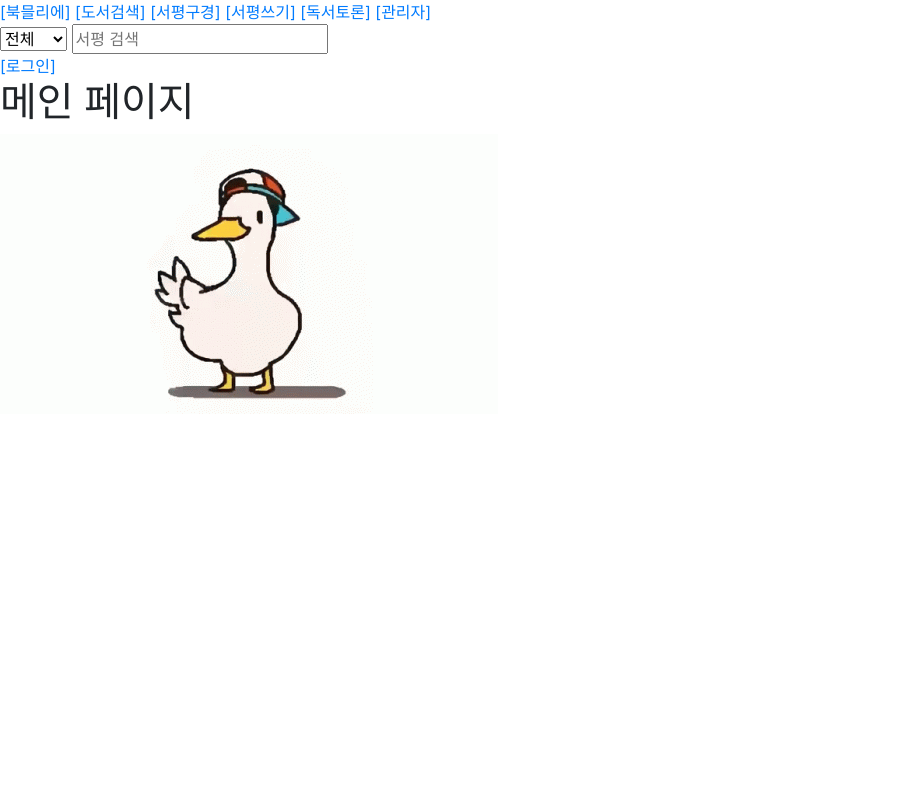
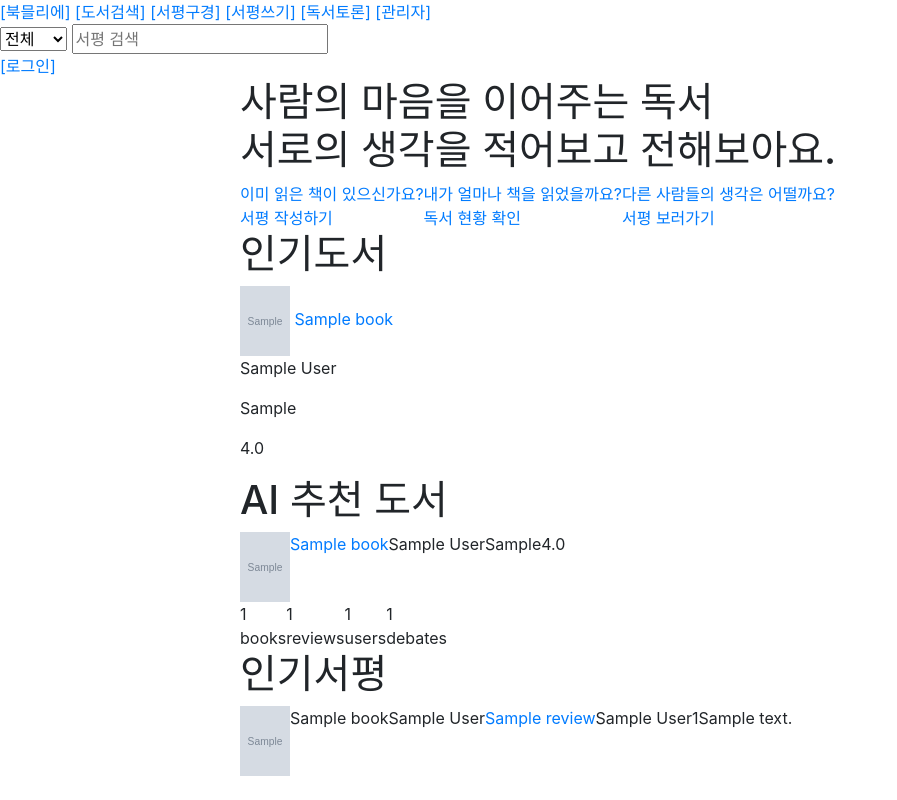
Before and after one commit to LeeSeungHyun9661/Bookmmelier, a Django app: page / in a window 1280 px wide. Shown: the whole page, without its empty margins (0-897 px from the left). Run offline with Django 4.2, Linux system fonts and the light colour scheme; tables that the repository leaves empty hold one stand-in row (values such as "Sample post"); grey boxes marked "Sample" are stand-in pictures; parts of the project's set-up code (start-up, migrations or seed data) failed here and were passed over; some libraries are stand-ins or nearby versions.

Commit message:
메인페이지 데이터 수정

```diff
--- a/Bookmmelier/Bookmmelier/templates/bookmmelier_home.html
+++ b/Bookmmelier/Bookmmelier/templates/bookmmelier_home.html
@@ -1,9 +1,111 @@
 {% extends 'bookmmelier_base.html' %}
 {% block content %}
 {% load static %}
-<!-- 홈 페이지 -->
-<h1>메인 페이지</h1>
+<div style="
+  width : 800px;
+  margin: auto;">
+   <!-- 홈 타이틀 -->
+   <h1>사람의 마음을 이어주는 독서<br>
+      서로의 생각을 적어보고 전해보아요.</h1>
 
-<img src="{% static 'img/dancing_duck.gif' %}" alt="Yeeeee~">
+   <!-- url 목록 -->
+   <div style="display: flex;">
+      <a href="{% url 'reviews:write' %}">
+         <div>이미 읽은 책이 있으신가요?<br>서평 작성하기</div>
+      </a>
+
+      <a href="{% url 'users:mypage' %}">
+         <div>내가 얼마나 책을 읽었을까요?<br>독서 현황 확인</div>
+      </a>
+
+      <a href="{% url 'reviews:list' %}">
+         <div>다른 사람들의 생각은 어떨까요?<br>서평 보러가기</div>
+      </a>
+   </div>
+
+   <!-- 인기도서 -->
+   <h1>인기도서</h1>
+   <div style="display: flex;">
+      {% if bestseller_list %}
+      {% for book in bestseller_list %}
+      <div>
+         <img src="{{book.img_url}}" width="50" , height="70">
+         <a href="{% url 'books:detail'%}?isbn13={{book.isbn13}}">{{book.title}}</a>
+         <p>{{book.author}}</p>
+         <p>{{book.publisher}}</p>
+         <p>{{book.ratings}}</p>
+      </div>
+      {% endfor %}
+      {% else %}
+      <p>인기 도서가 없습니다.</p>
+      {% endif %}
+   </div>
+
+   <!-- AI 추천 도서 -->
+   <h1>AI 추천 도서</h1>
+   <div style="display: flex;">
+      {% if recommend_list %}
+      {% for book in recommend_list %}
+      <div style="display: flex;">
+         <img src="{{book.img_url}}" width="50" , height="70">
+         <a href="{% url 'books:detail'%}?isbn13={{book.isbn13}}">{{book.title}}</a>
+         <p>{{book.author}}</p>
+         <p>{{book.publisher}}</p>
+         <p>{{book.ratings}}</p>
+      </div>
+      {% endfor %}
+      {% else %}
+      <p>추천 도서가 없습니다.</p>
+      {% endif %}
+   </div>
+
+   <!-- 데이터 현황 -->
+   <div style="display: flex;">
+      <!-- 도서 수 -->
+      {% if books_cnt %}
+      <div>{{books_cnt}}<br>books</div>
+      {% endif %}
+      <!-- 리뷰 수 -->
+      {% if reviews_cnt %}
+      <div>{{reviews_cnt}}<br>reviews</div>
+      {% endif %}
+      <!-- 사용자 수 -->
+      {% if users_cnt %}
+      <div>{{users_cnt}}<br>users</div>
+      {% endif %}
+      <!-- 토론 수 -->
+      {% if debates_cnt %}
+      <div>{{debates_cnt}}<br>debates</div>
+      {% endif %}
+   </div>
+
+   <!-- 명언 -->
+   <div>
+   </div>
+
+   <!-- 인기서평 -->
+   <h1>인기서평</h1>
+   <div style="display: flex;">
+      {% if reviews_list %}
+      {% for review in reviews_list %}
+      <div style="display: flex;">
+         <img src="{{review.book.img_url}}" width="50" , height="70">
+         <p>{{review.book.title}}</p>
+         <p>{{review.book.author}}</p>
+         <p><a href="{% url 'reviews:detail'%}?review_id={{review.review_id}}">{{review.title}}</a></p>
+         <p>{{review.user.name}}</>
+         </p>
+         <p>{{review.user_cnt}}</>
+         </p>
+         <p>{{review.contents|striptags|safe|slice:':100'|truncatechars:30}}</p>
+      </div>
+      {% endfor %}
+      {% else %}
+      <p>인기 서평이 없습니다.</p>
+      {% endif %}
+   </div>
+
+</div>
+
 
 {% endblock %}
--- a/Bookmmelier/Bookmmelier/views.py
+++ b/Bookmmelier/Bookmmelier/views.py
@@ -3,15 +3,37 @@ from django.shortcuts import render,redirect
 from django.contrib import auth
 from django.views.generic import View
 from django.core.paginator import Paginator
+from books.models import Book
+from debates.models import Debate
 from reviews.models import Review
-from django.db.models import Q
+from django.db.models import Q,Avg,Count
+from users.models import User
 
 # 메인 페이지 뷰 클래스
 class homeView(View):
     def get(self,request):
         context = {}
         template_name = 'bookmmelier_home.html'
+
+        # # 인기 도서 목록
+        bestseller_list = Book.objects.all().annotate(rate=Avg('reviews__rate')).order_by('-rate')[:2]
+        context["bestseller_list"] = bestseller_list
+
+        # 추천도서 목록
+        recommend_list = Book.objects.all().annotate(rate=Avg('reviews__rate')).order_by('-rate')[:2]
+        context["recommend_list"] = recommend_list
+
+        # # 인기 리뷰 목록
+        reviews_list = Review.objects.all().annotate(user_cnt=Count('like_users')).order_by('-user_cnt')[:2]
+        context["reviews_list"] = reviews_list
+
+        # 각 데이터 수
+        context["books_cnt"] = Book.objects.count()
+        context["reviews_cnt"] = Review.objects.count()
+        context["users_cnt"] = User.objects.count()
+        context["debates_cnt"] = Debate.objects.count()
+
         return render(request, template_name,context)
 
     def post(self,request):
-        return None
+        return redirect("/")
--- a/Bookmmelier/reviews/templates/reviews_table.html
+++ b/Bookmmelier/reviews/templates/reviews_table.html
@@ -28,7 +28,7 @@
                         <td>{{review.book.title}}</td>
                         <td>{{review.user.name}}</td>
                         <td><a href="{% url 'reviews:detail'%}?review_id={{review.review_id}}">{{review.title}}</a></td>
-                        <td>{{review.contents|striptags|safe|slice:':100'|truncatechars:30  }}</td>
+                        <td>{{review.contents|striptags|safe|slice:':100'|truncatechars:30}}</td>
                         <td>{{review.rate}}</td>
                         <td>{{review.like_users.count}}</td>
                         <td>{{review.time_retouch}}</td>
```
